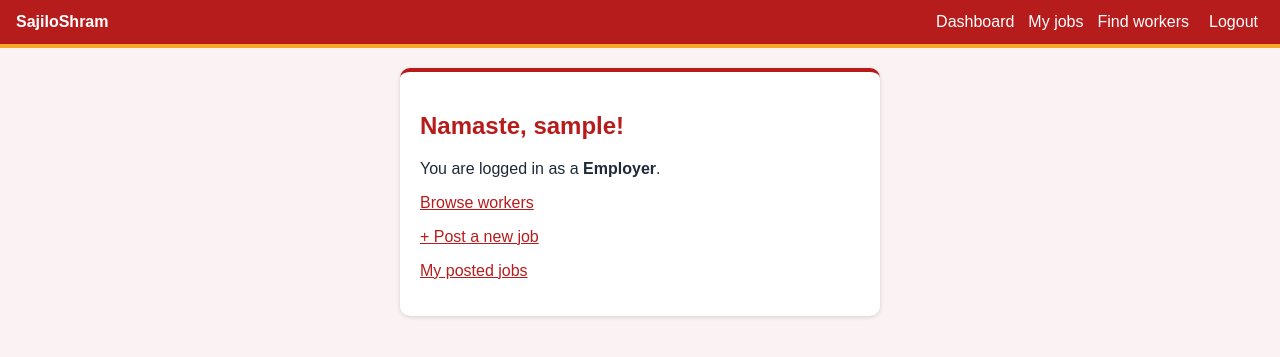
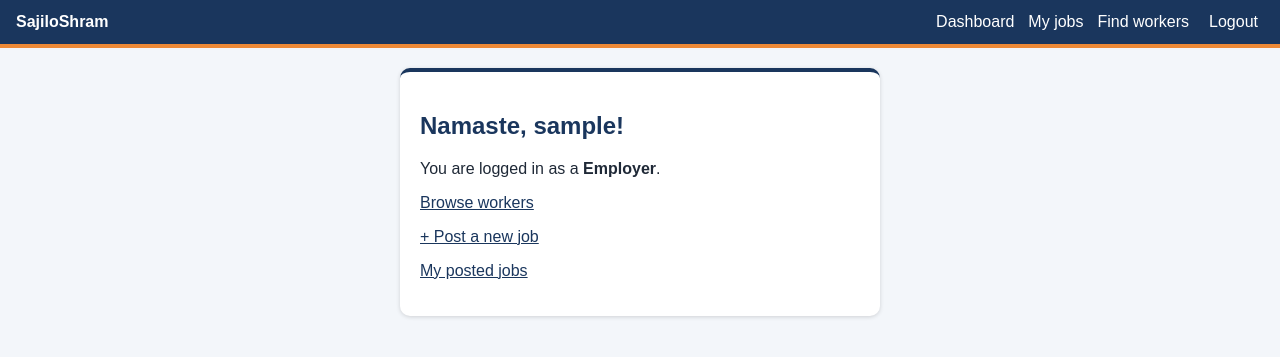
Before and after one commit to SwastikaTech44/SajiloShram, a Django app: page / in a window 1280 px wide. Shown: the top 357 px of the page. Run offline with Django 5.2, Linux system fonts and the light colour scheme; the visitor is signed in with stand-in values (Sample User, id 1).

Commit message:
Final coor theme

```diff
--- a/templates/base.html
+++ b/templates/base.html
@@ -3,16 +3,16 @@
 <head>
   <meta charset="UTF-8">
   <meta name="viewport" content="width=device-width, initial-scale=1">
-  <meta name="theme-color" content="#b71c1c">
+  <meta name="theme-color" content="#1A365D">
   <title>{% block title %}SajiloShram{% endblock %}</title>
   <style>
     :root {
-      --brand: #b71c1c;
-      --brand-dark: #8e1414;
-      --accent: #f9a825;
-      --accent-dark: #d98e00;
-      --page-bg: #fbf3f3;
-      --text: #1f2937;
+      --brand: #1A365D;
+      --brand-dark: #12253F;
+      --accent: #ED8936;
+      --accent-dark: #D4721F;
+      --page-bg: #F3F6FA;
+      --text: #1F2937;
     }
     body { font-family: Arial, sans-serif; margin: 0; background: var(--page-bg); color: var(--text); }
     header { background: var(--brand); color: #fff; padding: 12px 16px; border-bottom: 4px solid var(--accent); display: flex; justify-content: space-between; align-items: center; position: relative; }
```
